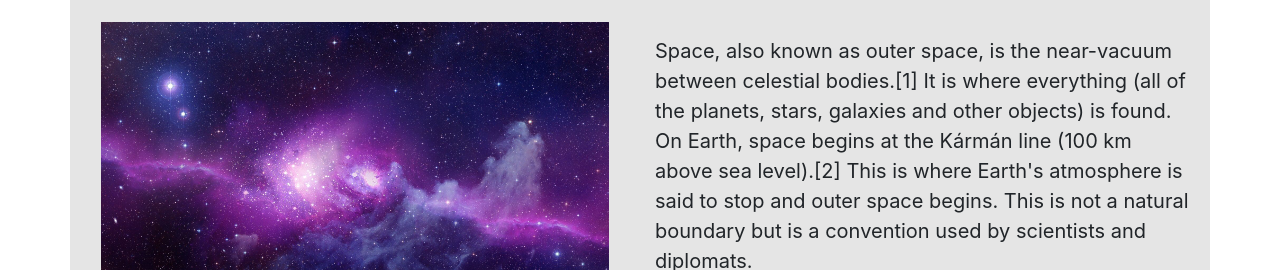
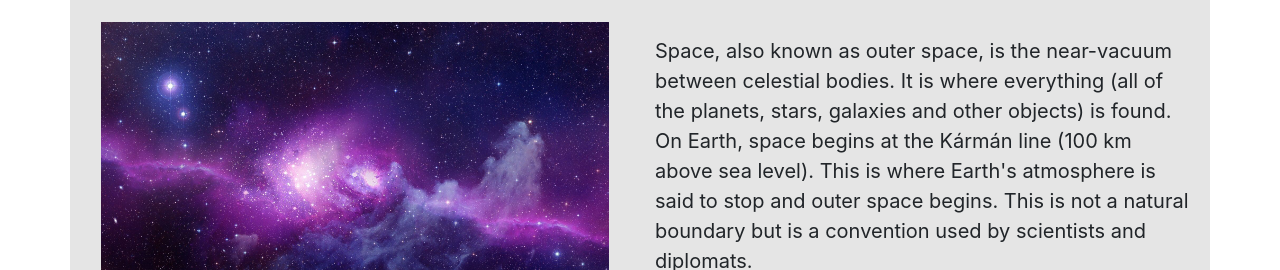
Before and after one commit to gaurav2055/Sfit-web-dev-assignmet-2, a plain HTML site: page index.html in a window 1280 px wide. Shown: the part 682-952 px from the top of the page. Drawn offline with nearby package versions, Linux system fonts and the light colour scheme.

Commit message:
Update index.html

```diff
--- a/index.html
+++ b/index.html
@@ -117,9 +117,9 @@
             <div class="col-md">
             <p id="main" class="left">
                <br>
-                Space, also known as outer space, is the near-vacuum between celestial bodies.[1] It is where everything (all of the planets, stars, galaxies and other objects) is found.
+                Space, also known as outer space, is the near-vacuum between celestial bodies. It is where everything (all of the planets, stars, galaxies and other objects) is found.
 
-                On Earth, space begins at the Kármán line (100 km above sea level).[2] This is where Earth's atmosphere is said to stop and outer space begins. This is not a natural boundary but is a convention used by scientists and diplomats.
+                On Earth, space begins at the Kármán line (100 km above sea level). This is where Earth's atmosphere is said to stop and outer space begins. This is not a natural boundary but is a convention used by scientists and diplomats.
 
             </p>
             </div>
```
